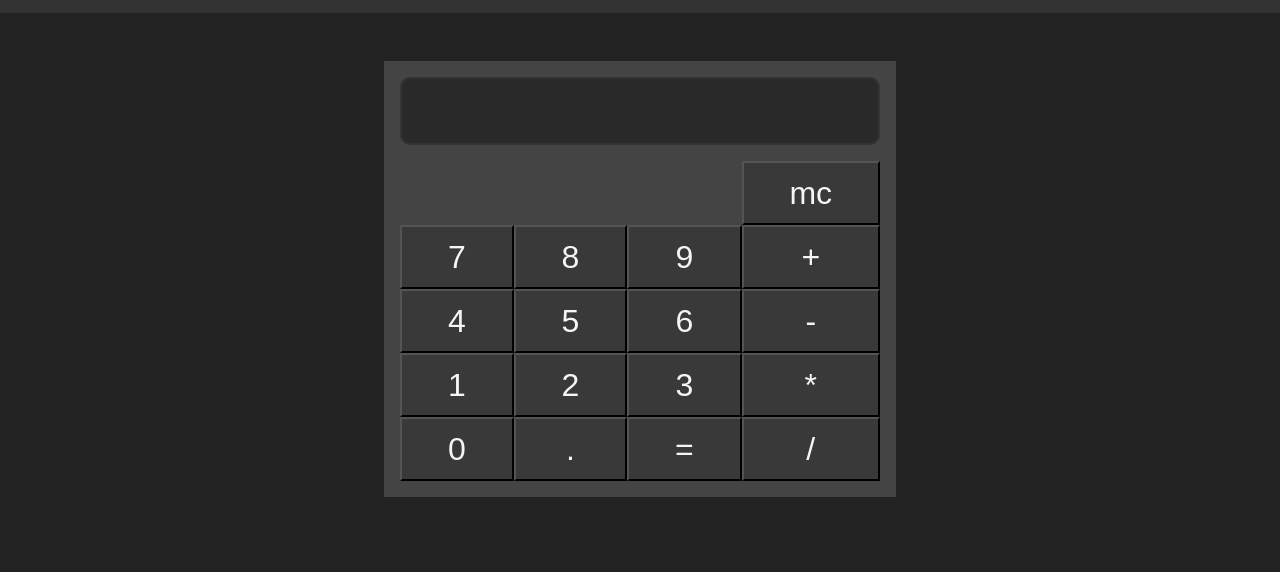
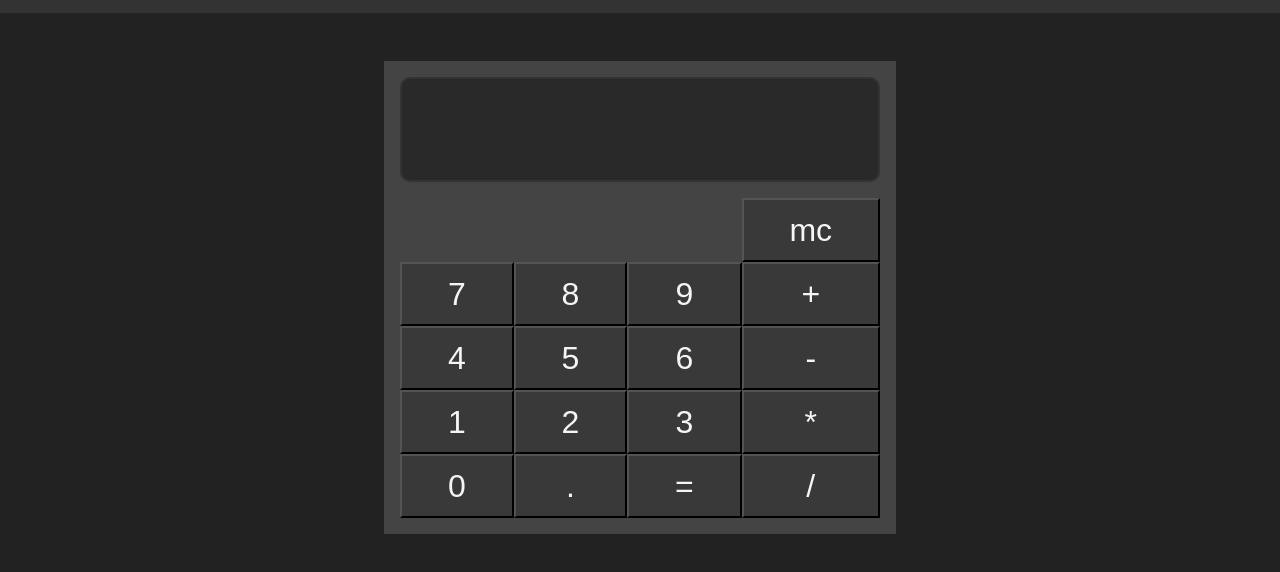
Before and after one commit to dmclink/odin-basic-calculator, a website: page src/index.html in a window 1280 px wide. Both pictures are taken after a click on the button "mc". Shown: the part 56-628 px from the top of the page. Drawn offline with Linux system fonts and the light colour scheme.

Commit message:
fix: display shifting when cleared

```diff
--- a/src/index.html
+++ b/src/index.html
@@ -15,7 +15,7 @@
   </header>
   <main class="main">
     <div class="calculator" id="calculator">
-      <div class="display" id="display"></div>
+      <div class="display" id="display">&nbsp;</div>
       <div class="buttons">
         <div class="empty-btn-space"></div>
         <div class="empty-btn-space"></div>
--- a/src/js/calculator.js
+++ b/src/js/calculator.js
@@ -83,12 +83,19 @@ class Calculator {
 
 	/** Updates the display with a string of the currently inputted params and operator. */
 	updateDisplay() {
-		const displayString = `${this.params[0]} ${this.operator ?? ''} ${
-			this.params[1] ?? ''
-		}`;
+		const displayString =
+			this.params[0] === ''
+				? '\u00A0'
+				: `${this.params[0]} ${this.operator ?? ''} ${this.params[1] ?? ''}`;
 		this.display.textContent = displayString;
 	}
 
+	/** Updates the current operator if at least one param has been entered.
+	 * If no params entered it does nothing. If two params entered it calls calculate.
+	 *
+	 * @param {'+'|'-'|'*'|'/'} val - the user inputted operator
+	 * @returns
+	 */
 	updateOperator(val) {
 		if (this.params.length === 1 && this.params[0] === '') {
 			// param hasn't been entered yet, ignore this button press
@@ -100,8 +107,15 @@ class Calculator {
 			return;
 		} else {
 			//TODO:
-			// call the calculate function
+			// call the calculate function then update operator
 		}
+	}
+
+	/** Clears all input from memory. Does not clear display on its own */
+	clear() {
+		this.params = [''];
+		this.operator = null;
+		this.dotPressed = false;
 	}
 
 	/** Calls the appropriate function or updates params depending on the button pressed.
@@ -135,7 +149,6 @@ class Calculator {
 			case '/':
 				this.updateOperator(val);
 				this.updateDisplay();
-				//TODO:
 				break;
 
 			case '=':
@@ -143,7 +156,8 @@ class Calculator {
 				break;
 
 			case 'mc':
-				//TODO:
+				this.clear();
+				this.updateDisplay();
 				break;
 
 			case '.':
```
